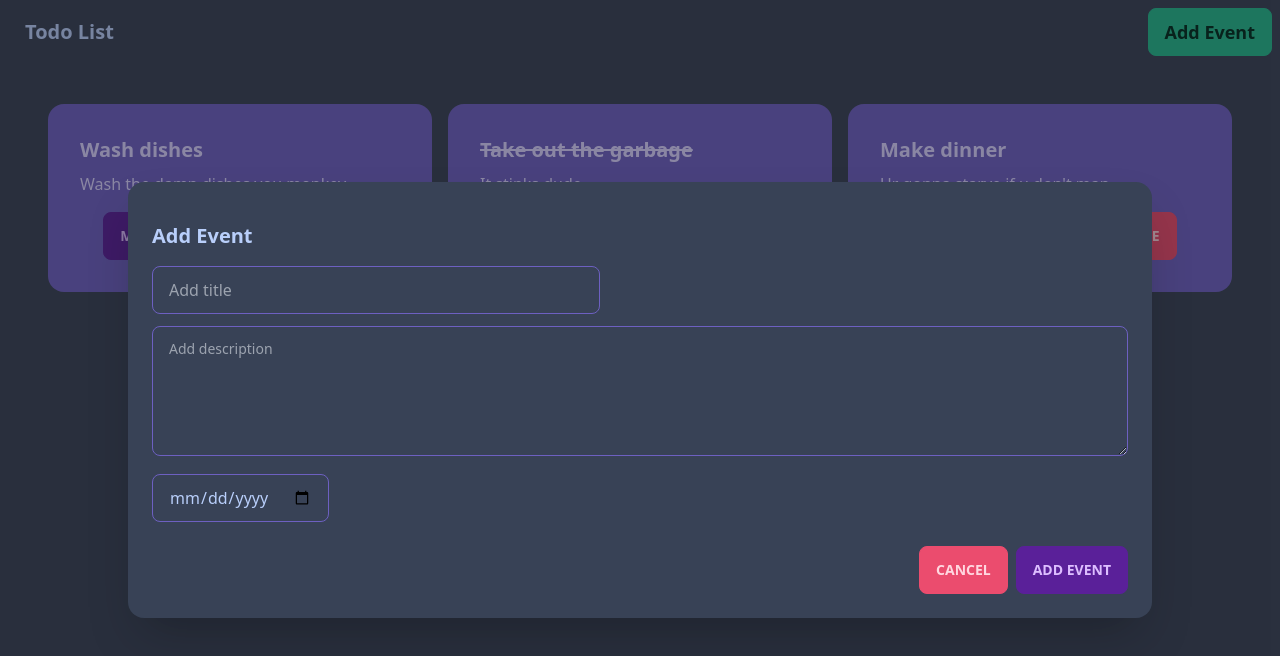
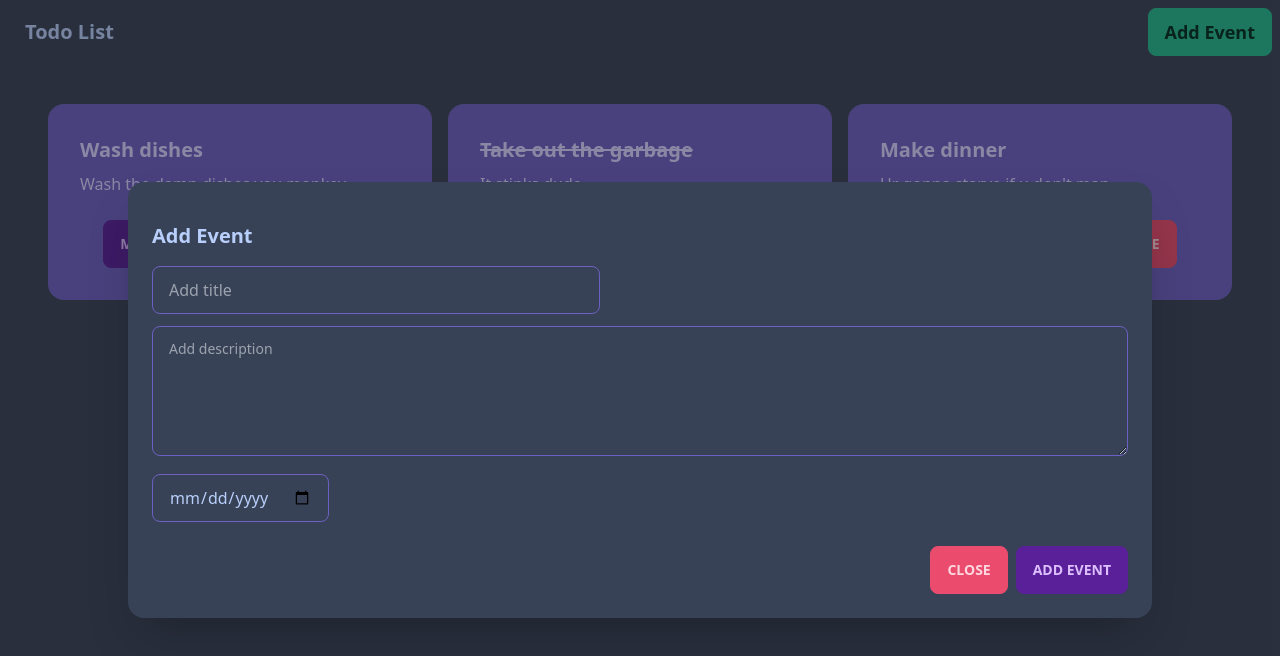
Before and after one commit to strato67/todolist, a React app: page / in a window 1280 px wide. Both pictures are taken after a click on the button "Add Event". Shown: the top 656 px of the page. Built offline with nearby package versions, Linux system fonts and the light colour scheme.

Commit message:
finished adding events

```diff
--- a/src/App.js
+++ b/src/App.js
@@ -6,6 +6,18 @@ import './app.css';
 
 const App = ()=>{
     const [todo, setTodo] = useState(Tasklist);
+
+    const addTask = (task)=>{
+        let copy = [...todo];
+        if(copy.length == 0){
+            task._id = 1;
+        }else{
+            const lastElementId = copy.at(-1)._id;
+            task._id = lastElementId+1;
+        }
+        copy.push(task);
+        setTodo(copy);
+    }
 
     const deleteTask = (id)=>{
         let copy = todo.filter(task=>task._id !== id);
@@ -25,7 +37,7 @@ const App = ()=>{
         setTodo(copy)
     }
     return(<>
-        <Navbar/>
+        <Navbar newTask ={addTask}/>
         <EventCard tasks={todo} deleteBtn={deleteTask} completeBtn={completeTask}/>
 
     </>
--- a/src/Components/EventCard.js
+++ b/src/Components/EventCard.js
@@ -14,6 +14,7 @@ return(
                     <div className="card-body">
                     <h2 className={task.complete? 'card-title line-through' : 'card-title'}>{task.name}</h2>
                     <p className={task.complete? 'line-through' : ''}>{task.description}</p>
+                    <p className={task.complete? 'line-through' : ''}>{task.date}</p>
                     <div className="card-actions flex justify-center gap-4 mt-2">
                         <button className={task.complete ? ' btn btn-disabled btn-accent' : 'btn btn-accent'} onClick={()=>completeBtn(task._id)}>{task.complete ? 'Completed' :'Mark as complete'}</button>
                         <button className="btn btn-error" onClick={()=>deleteBtn(task._id)}>Delete</button>
--- a/src/Components/Modal.js
+++ b/src/Components/Modal.js
@@ -1,20 +1,58 @@
-import React from "react";
+import React, { useState } from "react";
 
-const Modal = ({closeModal}) =>{
+const Modal = ({closeModal, addTask}) => {
 
+    const [eventInfo, setEventInfo] = useState({
+        name:'',
+        description:'',
+        complete: false,
+        date:''
+
+    });
+
+    const handleSubmit = (e) => {
+        e.preventDefault();
+        addTask(eventInfo);
+        setEventInfo({
+            name:'',
+            description:'',
+            complete: false,
+            date:''
+        })
+    }
+
+    const eventNameHandler = (e) => {
+        setEventInfo((values) => ({
+            ...values,
+            name: e.target.value,
+        }));
+    }
+
+    const eventDescHandler = (e) => {
+        setEventInfo((values) => ({
+            ...values,
+            description: e.target.value,
+        }));
+    }
+    const eventDateHandler = (e) => {
+        setEventInfo((values) => ({
+            ...values,
+            date: e.target.value,
+        }));
+    }
     return(
         <>
         <div className="modal" id="modal">
             <div className="modal-box w-11/12 max-w-5xl">
                 <h2 className="font-bold text-xl py-4 ">Add Event</h2>
 
-                <form>
-                <input type="text" placeholder="Add title" className="input input-bordered input-primary w-full max-w-md mb-3" required />
-                <textarea className="textarea textarea-primary w-full mb-3" placeholder="Add description" required rows={4}></textarea>
-                <input type='date' className="input input-bordered input-primary"/>
+                <form onSubmit={handleSubmit}>
+                <input type="text" placeholder="Add title" value={eventInfo.name} className="input input-bordered input-primary w-full max-w-md mb-3" required onChange={eventNameHandler}/>
+                <textarea className="textarea textarea-primary w-full mb-3" value={eventInfo.description} placeholder="Add description" rows={4} onChange={eventDescHandler}></textarea>
+                <input type='date' className="input input-bordered input-primary" value={eventInfo.date} onChange={eventDateHandler}/>
 
                 <div className="modal-action">
-                    <button className="btn btn-error" onClick={()=>closeModal(false)}><a href="#">Cancel</a></button>
+                    <button className="btn btn-error" onClick={()=>closeModal(false)}><a href="#">Close</a></button>
                     <input type="submit" value="Add Event" className="btn btn-accent"/>
 
                 </div>
--- a/src/Components/Navbar.js
+++ b/src/Components/Navbar.js
@@ -1,7 +1,7 @@
 import React, { useState } from 'react';
 import Modal from './Modal';
 
-export default () => {
+export default ({newTask}) => {
 
   const [useModal, setuseModal] = useState(false);
 
@@ -14,7 +14,7 @@ export default () => {
         <button className="btn btn-success" onClick={()=>setuseModal(true)} >
             <a className="normal-case text-lg " href='#modal'>Add Event</a>
         </button>
-        {useModal && <Modal closeModal={setuseModal}/>}
+        {useModal && <Modal closeModal={setuseModal} addTask={newTask}/>}
         </div>
     </div>
   )
```
Also changed, not shown: 1 other file (tests, documents, lock files or other folders).
